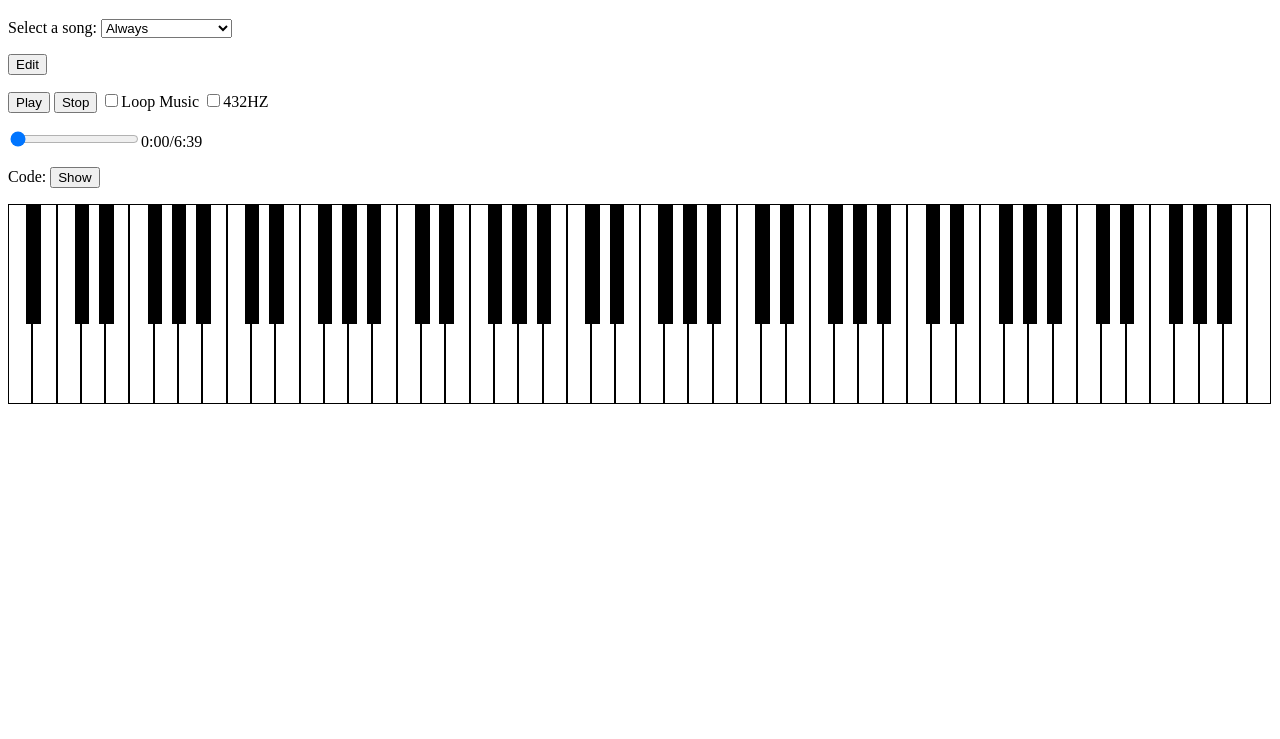
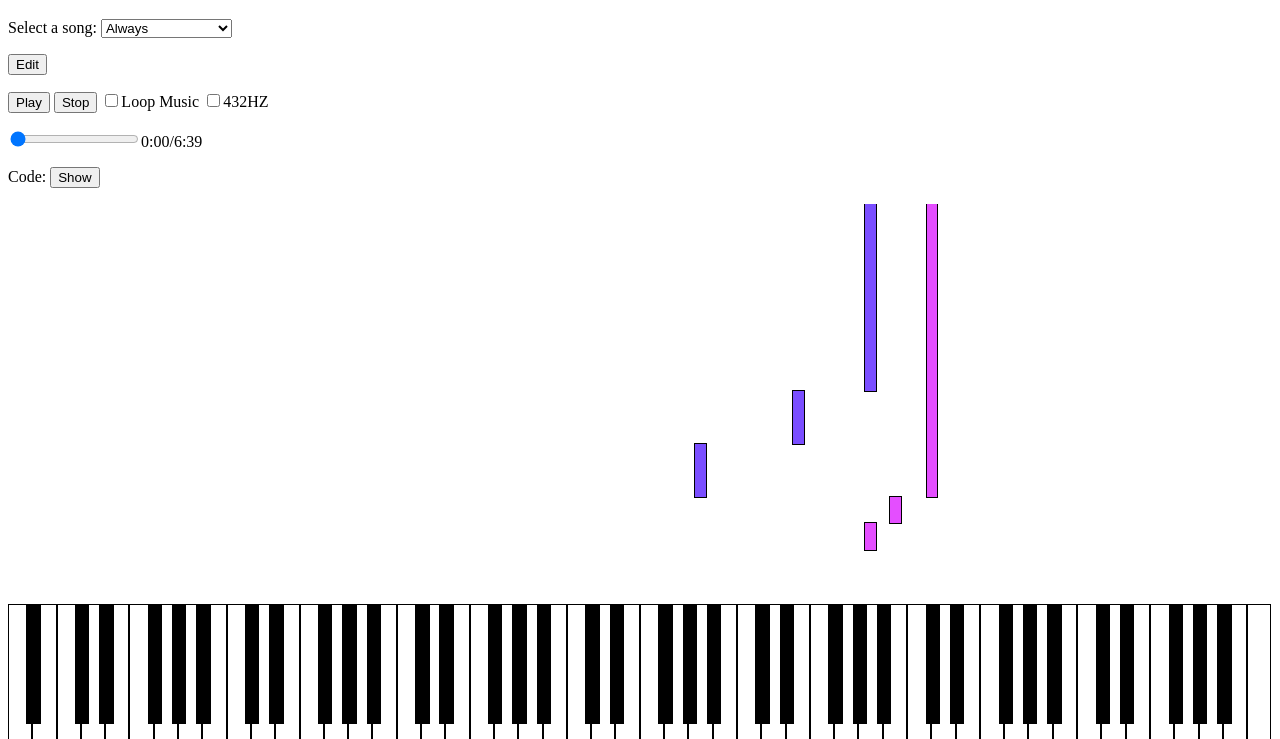
Before and after one commit to minghouse/web_audio, a plain HTML site: page index.html in a window 1280 px wide. Shown: the part 61-800 px from the top of the page. Drawn offline with Linux system fonts and the light colour scheme.

Commit message:
1. 加上時間軸 2. 優化壓縮器數值

```diff
--- a/index.html
+++ b/index.html
@@ -91,6 +91,9 @@
     <pre id='codeOut' style="display:none">code</pre>
   </p>
 
+  <div id="piano_duration">
+
+  </div>
   <ul class="piano_keyboard">
     <li class="keyboard keyboard-white"></li>
     <li class="keyboard keyboard-black"></li>
@@ -265,6 +268,8 @@ function gotoMode(mode){
         p.view = dd.marker;
         player.push(p);
       }
+      //繪製時間軸
+      draw_duration(player)
     }
     else if (lang == 'mascii') {
       dd = new MasciiParser(codeIn.value);
@@ -470,6 +475,62 @@ document.querySelector('#frequency432').addEventListener('change', (e)=>{
   piano.setFrequency(f)
 })
 
+//繪製時間軸
+const duration_height_zoom = 120 //音符長條圖放大倍率
+const draw_duration = (player) => {
+  // console.log(player)
+  const piano_keyboard = document.querySelectorAll('.piano_keyboard .keyboard')
+  const dom = document.querySelector('#piano_duration')
+  dom.childNodes.forEach(v=>v.remove())
+  // const keyboard_white_left = 100 / 52
+  // const keyboard_black_left =
+  const duration = Math.max(...player.map(v => v.duration))
+  const duration_color = [
+    '#ff4e8f', '#e44eff', '#7a4eff', '#4eceff', '#4effc6', '#4eff53', '#ffe14e',
+    '#efa9ea', '#a9c5ef', '#9effed', '#b1ff9e', '#f5ff9e', '#ffc69e', '#ff9e9e',
+
+
+    '#ff4e8f', '#e44eff', '#7a4eff', '#4eceff', '#4effc6', '#4eff53', '#ffe14e',
+    '#efa9ea', '#a9c5ef', '#9effed', '#b1ff9e', '#f5ff9e', '#ffc69e', '#ff9e9e',
+    '#ff874e'
+  ]
+
+  //新增時間軸div
+  const duration_dom = document.createElement('div')
+  duration_dom.style.height = `${duration * duration_height_zoom}px`
+  duration_dom.style.width = '100%'
+  duration_dom.style.position = 'absolute'
+  duration_dom.style.bottom = 0
+  dom.append(duration_dom)
+
+  for (const i in player) {
+    for (const n of player[i].notes) {
+      if (n.type == 'rest') continue
+      const pitch = (Math.floor(n.pitch / 12) - (Math.floor(n.pitch / 12)?1:-1) ) * 12 + 4 + (n.pitch % 12) - 1 - 12
+      const note_dom = document.createElement('div')
+      note_dom.setAttribute('data-notes', JSON.stringify({endTime:n.endTime ,startTime: n.startTime}))
+      note_dom.style.backgroundColor = duration_color[i]
+      note_dom.style.border = '1px solid black'
+      note_dom.style.height = `${(n.endTime - n.startTime) * duration_height_zoom}px`
+      note_dom.style.position = 'absolute'
+      note_dom.style.bottom = `${n.startTime * duration_height_zoom}px`
+      if (piano_keyboard[pitch].classList.contains('keyboard-black')) {
+        note_dom.style.width = `${piano_keyboard[pitch].clientWidth}px`
+        note_dom.style.left = piano_keyboard[pitch].style.left
+      } else {
+        note_dom.style.width = `${piano_keyboard[pitch].clientWidth/2}px`
+        note_dom.style.left = `${100/52*piano_keyboard[pitch].getAttribute('data-index')+0.45}%`
+      }
+      duration_dom.append(note_dom)
+    }
+  }
+}
+//移動時間軸
+const move_duration = (time) => {
+  const dom = document.querySelector('#piano_duration > div')
+  dom.style.bottom = `${0 - time * duration_height_zoom}px`
+}
+
 //離開頁面就暫停撥放
 let auto_play = false
 // document.addEventListener("visibilitychange", function() {
--- a/js/mml/MMLPlayer.js
+++ b/js/mml/MMLPlayer.js
@@ -165,6 +165,9 @@ MMLPlayer.prototype.showTimeout = function () {
 };
 
 MMLPlayer.prototype.showPlaying = function (to, first) {
+  //移動時間軸
+  move_duration(to)
+
   const piano_keyboard = document.querySelectorAll('.piano_keyboard .keyboard')
   var notes = this.showingNotes;
   for (var i = 0; i < notes.length; i++) {
--- a/waapi-piano/piano/css/index.css
+++ b/waapi-piano/piano/css/index.css
@@ -1,3 +1,13 @@
+#piano_duration {
+    width: 100%;
+    height: 400px;
+    margin: 0;
+    padding: 0;
+    position: relative;
+    box-sizing: border-box;
+    overflow: hidden;
+}
+
 ul.piano_keyboard, .piano_keyboard li {
     box-sizing: border-box;
 }
--- a/waapi-piano/piano/js/index.js
+++ b/waapi-piano/piano/js/index.js
@@ -29,12 +29,19 @@
         biquad2.frequency.value = (Math.pow(2, 1 / 12) ** (1 - 49)) * frequency
         biquad2.Q.value = 0
 
-        const compressor = ctx.createDynamicsCompressor();
-        compressor.threshold.setValueAtTime(10, ctx.currentTime);
-        compressor.knee.setValueAtTime(40, ctx.currentTime);
-        compressor.ratio.setValueAtTime(20, ctx.currentTime);
-        compressor.attack.setValueAtTime(10.5, ctx.currentTime);
-        compressor.release.setValueAtTime(10.25, ctx.currentTime);
+        // const compressor = ctx.createDynamicsCompressor();
+        // compressor.threshold.setValueAtTime(10, ctx.currentTime);
+        // compressor.knee.setValueAtTime(40, ctx.currentTime);
+        // compressor.ratio.setValueAtTime(20, ctx.currentTime);
+        // compressor.attack.setValueAtTime(10.5, ctx.currentTime);
+        // compressor.release.setValueAtTime(10.25, ctx.currentTime);
+        const compressor = new DynamicsCompressorNode(ctx, {
+            threshold: -30,
+            knee: 30,
+            ratio: 12,
+            attack: 0.03,
+            release: 0.25,
+        })
 
         ctx_gainNode.connect(biquad1)
         biquad1.connect(biquad2)
@@ -186,10 +193,15 @@
     }
 
     let keyboard_black_number = 0
+    let keyboard_index_white = 0
+    let keyboard_index_black = 0
     document.querySelectorAll('.keyboard').forEach((v, k) => {
         if (v.classList.contains('keyboard-black')) {
+            v.setAttribute('data-index', keyboard_index_black++ )
             v.style.left = `${100/52*(k- keyboard_black_number)-(100/52/4)}%`
             keyboard_black_number++
+        } else {
+            v.setAttribute('data-index', keyboard_index_white++ )
         }
     })
 
```
